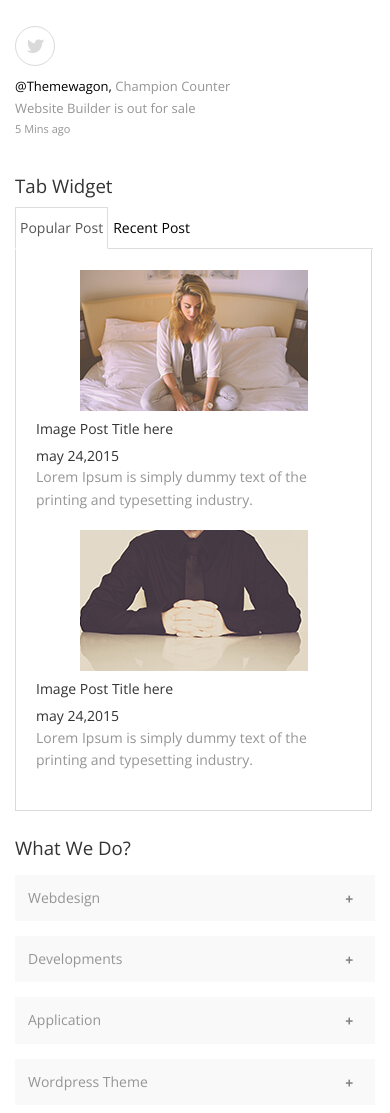
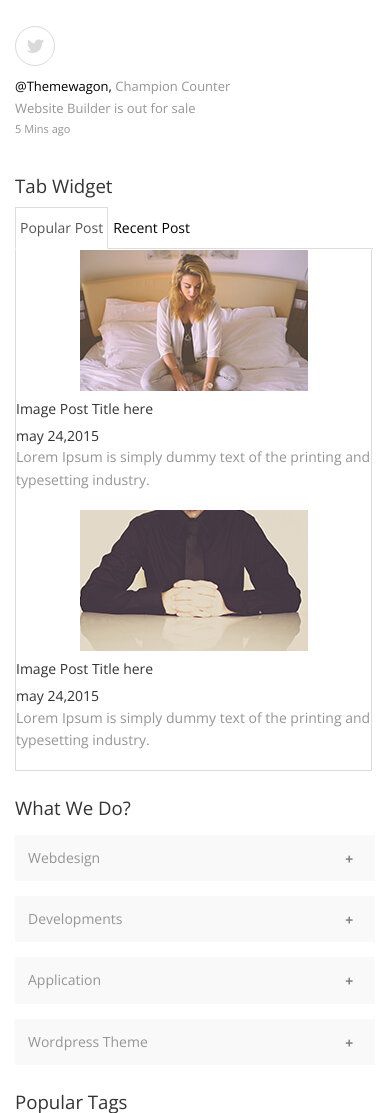
Before and after one commit to ethanjin5/selectchampion, a PHP site: the page made by app/components/home/views/multiple_blog_left_sidebar.html in a window 390 px wide. Shown: the part 3315-4428 px from the top of the page. Run offline with PHP 8.4, Linux system fonts and the light colour scheme; the template is opened without the code that fills it, so the values that code supplies are empty.

Commit message:
mobile styles

```diff
--- a/assets/css/style.css
+++ b/assets/css/style.css
@@ -1972,7 +1972,10 @@ Site's Personal style
         width:100%;
     }
     .champion-against .vote-btn{
-        width:75px;
+        width:70px;
         padding: 10px 0px;
     }
-}
+    .tab-content{
+        padding: 0px;
+    }
+}
```
